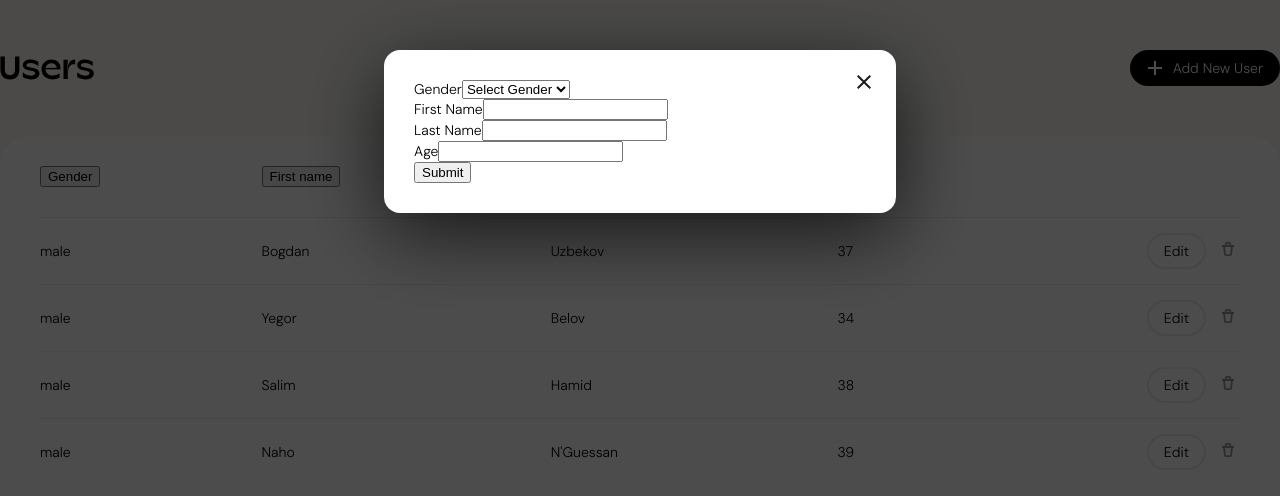
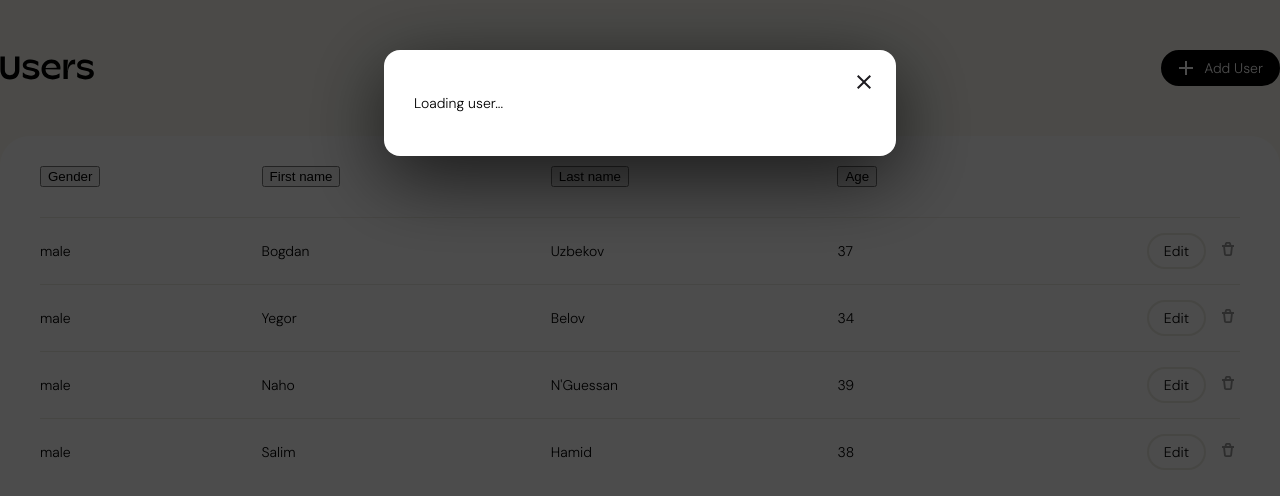
Before and after one commit to Maranaho/apron, a React (Vite) app: page /add-user in a window 1280 px wide. Shown: the top 496 px of the page. Built offline with nearby package versions, Linux system fonts and the light colour scheme.

Commit message:
fix(web-1028: fixing no initial users before user create)

```diff
--- a/src/components/AddUserBtn/AddUserBtn.tsx
+++ b/src/components/AddUserBtn/AddUserBtn.tsx
@@ -7,7 +7,7 @@ const AddUserBtn: FC = () => {
     return (
         <Link to="/add-user" className='btn primary'>
             <img src={plusIcon} alt="add user"/>
-            <span>Add New User</span>
+            <span>Add User</span>
         </Link>
     )
 }
--- a/src/components/AddUserForm/AddUserForm.tsx
+++ b/src/components/AddUserForm/AddUserForm.tsx
@@ -4,13 +4,15 @@ import useAddUser from "../../hooks/useAddUser"
 import useEditUser from "../../hooks/useEditUser"
 import { User, UserFormValues } from "../../types/userTypes"
 import { useParams, useNavigate } from "react-router-dom"
+import initialUsers from "../../data"
 
 const AddUserForm: FC = () => {
-    const { userid } = useParams<{ userid: string }>()
+    const { userid } = useParams<{ userid: string | undefined }>()
     const { mutate: addUser } = useAddUser()
     const { mutate: editUser } = useEditUser()
     const [userData, setUserData] = useState<User | undefined>(undefined)
     const navigate = useNavigate()
+
     // Handle form submission
     const handleFormSubmit = (data: UserFormValues) => {
         const userPayload: Omit<User, 'id' | 'createdAt' | 'isDeleted'> = {
@@ -29,24 +31,23 @@ const AddUserForm: FC = () => {
 
     // Fetch user data if in edit mode
     useEffect(() => {
+
         if (userid) {
 
             // Retrieve users from localStorage
             const storedUsers = localStorage.getItem('users')
-            const users: User[] = storedUsers ? JSON.parse(storedUsers) : []
+            const users: User[] = storedUsers ? JSON.parse(storedUsers) : [...initialUsers]
 
             // Find the user by id
             const fetchedUser = users.find(user => user.id === userid)
-            if (fetchedUser) {
-                setUserData(fetchedUser)
-            }
+            if (fetchedUser) setUserData(fetchedUser)
         }
     }, [userid])
 
     return (
         <UserForm
             onSubmit={handleFormSubmit}
-            existingUser={userData} // Pass existing user data if editing
+            existingUser={userData}
         />
     )
 }
--- a/src/components/Header/Header.module.scss
+++ b/src/components/Header/Header.module.scss
@@ -6,3 +6,8 @@
     align-items: center;
     padding: $appPadding;
 }
+
+.logo {
+    cursor: pointer;
+    &:hover{ opacity: .6 }
+}
--- a/src/components/Header/Header.tsx
+++ b/src/components/Header/Header.tsx
@@ -9,6 +9,7 @@ const Header:FC = () => {
             <img
                 src={logo}
                 alt="users"
+                className={styles.logo}
             />
             <AddUserBtn/>
         </header>
--- a/src/components/UserForm/UserForm.tsx
+++ b/src/components/UserForm/UserForm.tsx
@@ -1,42 +1,8 @@
 import { FC, useEffect } from 'react'
 import { useForm } from 'react-hook-form'
 import { yupResolver } from '@hookform/resolvers/yup'
-import * as Yup from 'yup'
 import { Gender, User, UserFormValues } from '../../types/userTypes'
-
-// Constants for validation
-const minNameLength = 5
-const maxNameLength = 20
-const minAge = 18
-const maxAgeMale = 112
-const maxAgeFemale = 117
-
-// Validation schema using Yup
-const validationSchema = Yup.object().shape({
-    gender: Yup.mixed<Gender>()
-        .oneOf([Gender.Male, Gender.Female])
-        .required('Gender is required'),
-    firstName: Yup.string()
-        .min(minNameLength, `First Name must be at least ${minNameLength} characters`)
-        .max(maxNameLength, `First Name must not exceed ${maxNameLength} characters`)
-        .required('First Name is required'),
-    lastName: Yup.string()
-        .min(minNameLength, `Last Name must be at least ${minNameLength} characters`)
-        .max(maxNameLength, `Last Name must not exceed ${maxNameLength} characters`)
-        .required('Last Name is required'),
-    age: Yup.number()
-        .min(minAge, `Age must be at least ${minAge}`)
-        .required('Age is required')
-        .test('max-age', 'Age exceeds maximum limit', function (value) {
-            const { gender } = this.parent
-            if (gender === Gender.Male) {
-                return value <= maxAgeMale
-            } else if (gender === Gender.Female) {
-                return value <= maxAgeFemale
-            }
-            return true
-        }),
-})
+import validationSchema from '../../utils/validationSchema'
 
 // Define the props for the UserForm component
 interface UserFormProps {
@@ -52,6 +18,7 @@ const UserForm: FC<UserFormProps> = ({ existingUser, onSubmit }) => {
 
     // Populate the form with existing user data if editing
     useEffect(() => {
+
         if (existingUser) {
             setValue('gender', existingUser.gender)
             setValue('firstName', existingUser.firstName)
@@ -59,6 +26,7 @@ const UserForm: FC<UserFormProps> = ({ existingUser, onSubmit }) => {
             setValue('age', existingUser.age)
         }
     }, [existingUser, setValue])
+
 
     // Custom submit handler to convert form values to User type
     const handleFormSubmit = (data: UserFormValues) => {
@@ -69,10 +37,12 @@ const UserForm: FC<UserFormProps> = ({ existingUser, onSubmit }) => {
             age: data.age,
             gender: data.gender,
             isDeleted: false,
-            createdAt: Date.now(), // Set the current timestamp for new users
+            createdAt: existingUser ? existingUser.createdAt : Date.now(),
         }
         onSubmit(user)
     }
+
+    if(!existingUser)return <p>Loading user...</p>
 
     return (
         <form onSubmit={handleSubmit(handleFormSubmit)}>
--- a/src/data.ts
+++ b/src/data.ts
@@ -23,18 +23,18 @@ const initialUsers: User[] = [
     {
         id: uid(),
         gender: Gender.Male,
-        firstName: 'Salim',
-        lastName: "Hamid",
-        age: 38,
+        firstName: 'Naho',
+        lastName: "N'Guessan",
+        age: 39,
         isDeleted: false,
         createdAt: new Date().getTime() + 2
     },
     {
         id: uid(),
         gender: Gender.Male,
-        firstName: 'Naho',
-        lastName: "N'Guessan",
-        age: 39,
+        firstName: 'Salim',
+        lastName: "Hamid",
+        age: 38,
         isDeleted: false,
         createdAt: new Date().getTime() + 3
     },
--- /dev/null
+++ b/src/utils/validationSchema.ts
@@ -0,0 +1,38 @@
+import * as Yup from 'yup'
+import { Gender } from '../types/userTypes'
+
+// Constants for validation
+const minNameLength = 5
+const maxNameLength = 20
+const minAge = 18
+const maxAgeMale = 112
+const maxAgeFemale = 117
+
+// Validation schema using Yup
+const validationSchema = Yup.object().shape({
+    gender: Yup.mixed<Gender>()
+        .oneOf([Gender.Male, Gender.Female])
+        .required('Gender is required'),
+    firstName: Yup.string()
+        .min(minNameLength, `First Name must be at least ${minNameLength} characters`)
+        .max(maxNameLength, `First Name must not exceed ${maxNameLength} characters`)
+        .required('First Name is required'),
+    lastName: Yup.string()
+        .min(minNameLength, `Last Name must be at least ${minNameLength} characters`)
+        .max(maxNameLength, `Last Name must not exceed ${maxNameLength} characters`)
+        .required('Last Name is required'),
+    age: Yup.number()
+        .min(minAge, `Age must be at least ${minAge}`)
+        .required('Age is required')
+        .test('max-age', 'Age exceeds maximum limit', function (value) {
+            const { gender } = this.parent
+            if (gender === Gender.Male) {
+                return value <= maxAgeMale
+            } else if (gender === Gender.Female) {
+                return value <= maxAgeFemale
+            }
+            return true
+        }),
+})
+
+export default validationSchema
```
